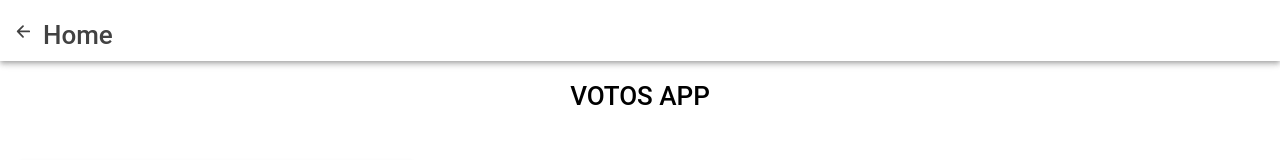
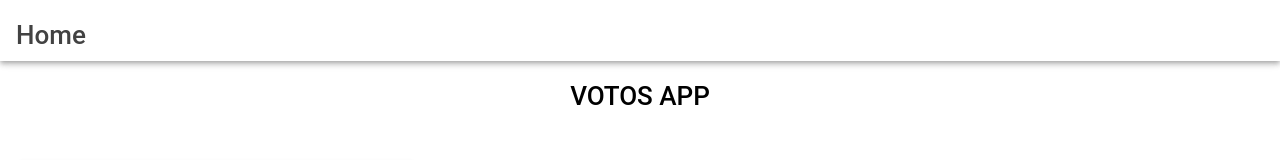
Before and after one commit to emiperezdev/votos, a React (Vite) app: page / in a window 1280 px wide. Shown: the top 160 px of the page. Built offline with nearby package versions, Linux system fonts and the light colour scheme.

Commit message:
Improve left margin on header title

```diff
--- a/src/components/Header.tsx
+++ b/src/components/Header.tsx
@@ -11,7 +11,13 @@ import { useHistory } from "react-router-dom";
 import { arrowBack, logOut } from "ionicons/icons";
 import useHasVoted from "../store/useIsLogged";
 
-const Header: React.FC<{ title: string; to: string }> = ({ title, to }) => {
+interface HeaderProps {
+  title: string;
+  to: string;
+  showBackButton: boolean;
+}
+
+const Header: React.FC<HeaderProps> = ({ title, to, showBackButton = true }) => {
   const history = useHistory();
   const isLogged = useHasVoted((s) => s.isLogged);
   const setLogged = useHasVoted((s) => s.setLogged);
@@ -29,12 +35,18 @@ const Header: React.FC<{ title: string; to: string }> = ({ title, to }) => {
   return (
     <IonHeader>
       <IonToolbar>
+        {showBackButton && (
           <IonButtons slot="start">
             <IonButton onClick={goBack}>
               <IonIcon icon={arrowBack} />
             </IonButton>
           </IonButtons>
+        )}
+        {!showBackButton ? (
+          <h1 className="ion-margin-start">{title}</h1>
+        ) : (
           <h1>{title}</h1>
+        )}
         {isLogged && (
           <IonButtons slot="end">
             <IonButton onClick={handleLogout}>
--- a/src/pages/AddUserPage.tsx
+++ b/src/pages/AddUserPage.tsx
@@ -84,7 +84,7 @@ const CreateUserCard = () => {
 
   return (
     <div>
-      <Header to="/" title="Crear Cuenta" />
+      <Header to="/" title="Crear Cuenta" showBackButton={true}/>
       <IonCard>
         <IonGrid>
           <IonRow>
--- a/src/pages/CardDetailPage.tsx
+++ b/src/pages/CardDetailPage.tsx
@@ -14,7 +14,7 @@ export const CardDetailPage = () => {
 
   return (
     <div>
-      <Header to='/cards' title='Propuestas' />
+      <Header to='/cards' title='Propuestas' showBackButton={true}/>
       <PartidoDetalleCard partidoId={partidoId} />
       <LinkButton to={'/results'} buttonText={'VER GRAFICA'}  />
     </div>
--- a/src/pages/CardsPage.tsx
+++ b/src/pages/CardsPage.tsx
@@ -7,7 +7,7 @@ const CardsPage = () => {
 
   return (
     <IonContent>
-      <Header to="/" title="Partidos" />
+      <Header to="/" title="Partidos" showBackButton={true}/>
       {partidos.map((partido) => (
         <PartidoCard key={partido.id} partido={partido} />
       ))}
--- a/src/pages/Home.tsx
+++ b/src/pages/Home.tsx
@@ -9,7 +9,7 @@ const Home: React.FC = () => {
   const isLogged = useHasVoted((s) => s.isLogged);
   return (
     <>
-      <Header to="/" title="Home" />
+      <Header to="/" title="Home" showBackButton={false} />
       <IonContent className="ion-justify-content-center ion-align-items-center">
         <h1 className="ion-text-center">VOTOS APP</h1>
         <IonGrid>
--- a/src/pages/LoginPage.tsx
+++ b/src/pages/LoginPage.tsx
@@ -56,7 +56,7 @@ export const LoginPage = () => {
 
   return (
     <div>
-      <Header to="/" title="Login" />
+      <Header to="/" title="Login" showBackButton={true}/>
       <IonCard>
         <IonGrid>
           <IonRow>
--- a/src/pages/ResultsPage.tsx
+++ b/src/pages/ResultsPage.tsx
@@ -71,7 +71,7 @@ const ResultsPage = () => {
 
   return (
     <div>
-      <Header to="/" title="Votos Chart" />
+      <Header to="/" title="Votos Chart" showBackButton={true} />
       <div className="app">
         <div className="row">
           <div className="mixed-chart style={{ height: '500px'; }}">
```
Lines whose indentation alone changed are shown as unchanged.
